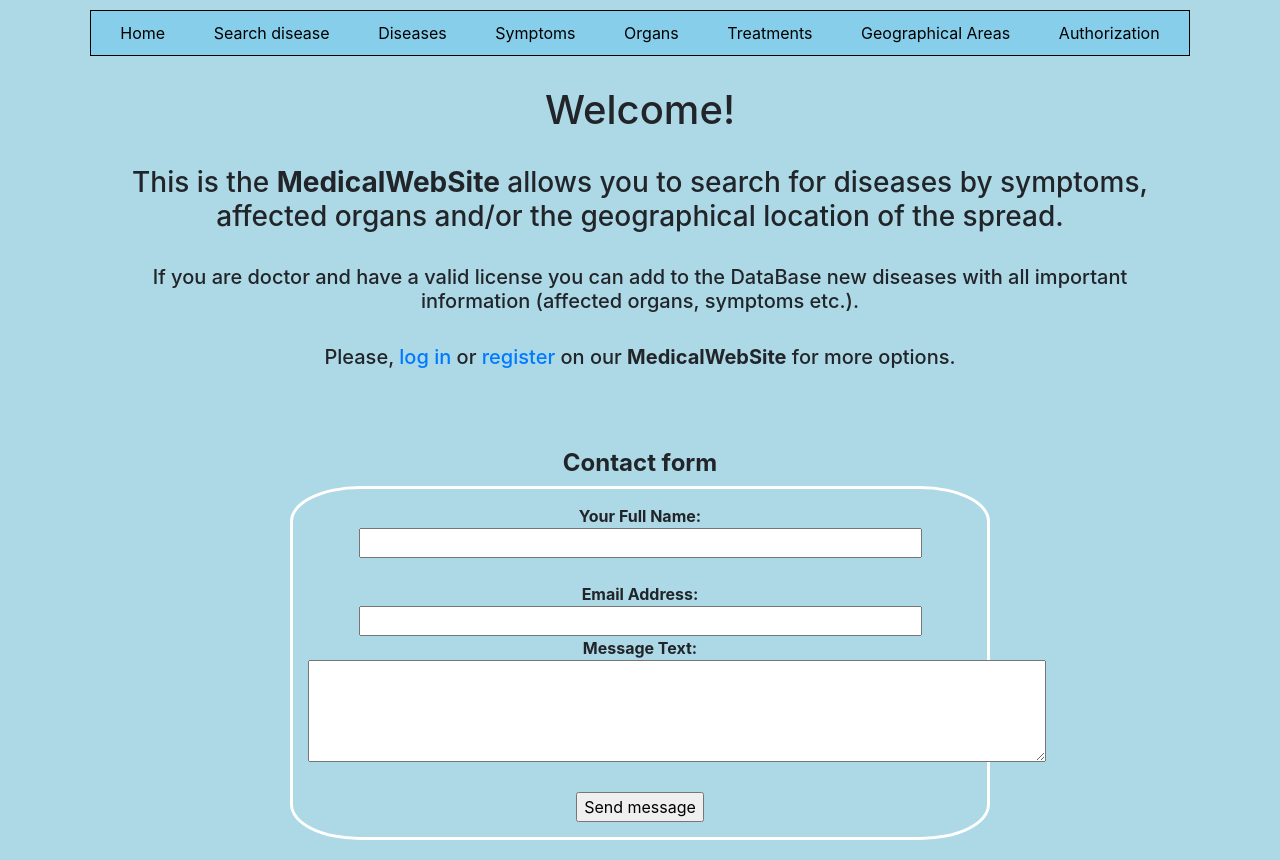
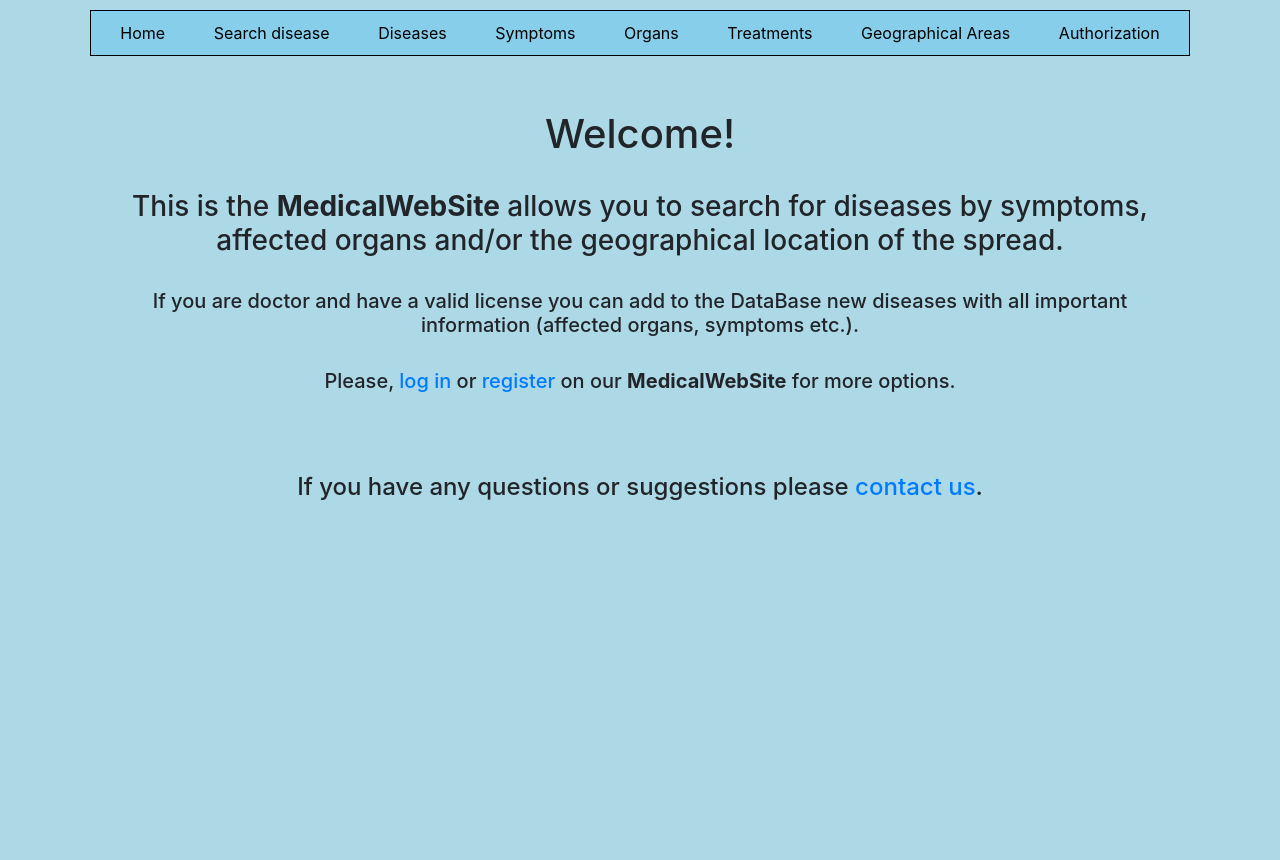
Before and after one commit to nikolska/Medical_reference_book, a Django app: page / in a window 1280 px wide. After the commit the page ends 500 px from the top, so only its background shows below. Run offline with Django 3.2, Linux system fonts and the light colour scheme; some libraries are stand-ins or nearby versions.

Commit message:
update contact form: check if user is authenticated

```diff
--- a/main_app/forms.py
+++ b/main_app/forms.py
@@ -77,9 +77,21 @@ class DiseaseSearchForm(forms.ModelForm):
 class ContactForm(forms.Form):
     """Form to send a message to admin."""
 
-    sender = forms.CharField(label="Your Full Name", max_length=255, widget=forms.TextInput(attrs={'size': 50}))
-    sender_email = forms.EmailField(label="Email Address", widget=forms.EmailInput(attrs={'size': 50}))
-    message_text = forms.CharField(label="Message Text", widget=forms.Textarea(attrs={'cols': 70, 'rows': 4}))
+    sender = forms.CharField(
+        label="Your Full Name",
+        max_length=255,
+        widget=forms.TextInput(attrs={'size': 50}),
+        required=False
+    )
+    sender_email = forms.EmailField(
+        label="Email Address",
+        widget=forms.EmailInput(attrs={'size': 50}),
+        required=False
+    )
+    message_text = forms.CharField(
+        label="Message Text",
+        widget=forms.Textarea(attrs={'cols': 70, 'rows': 4})
+    )
 
 
 class GeographicalAreaCreateForm(forms.ModelForm):
--- a/main_app/templates/home_page.html
+++ b/main_app/templates/home_page.html
@@ -6,6 +6,14 @@
 {% block content %}
 
 <div align="center">
+
+    {% if messages %}
+        {% for message in messages %}
+            <h3 style="color: darkblue;">{{ message }}</h3>
+        {% endfor %}
+    {% endif %}
+
+    <br>
 
     {% if request.user.is_authenticated %}
         <br><br><h1>Hello, {{ request.user.full_name }}! </h1>
@@ -16,7 +24,6 @@
         <br><h5><a href="{% url 'change_password' request.user.pk %}">
             <b>Here you can change you password</b>
         </a></h5>
-
     {% else %}
         <h1>Welcome!</h1><br>
         <h3>This is the <b>MedicalWebSite</b> allows you to search for diseases by symptoms,
@@ -28,32 +35,11 @@
             on our <b>MedicalWebSite</b> for more options.</h5><br>
     {% endif %}
 
-    <br>
+    <br><br>
 
-    {% if messages %}
-        {% for message in messages %}
-            <h3 style="color: darkblue;">{{ message }}</h3>
-        {% endfor %}
-    {% endif %}
-
-    <br><h4><b>Contact form</b></h4>
-
-    <div class="contact-form">
-        <form action="" method="POST">
-            {% csrf_token %}
-
-            <b>{{ form.sender.label }}:</b>
-            {{ form.sender }}
-
-            <br><br><b>{{ form.sender_email.label }}:</b>
-            {{ form.sender_email }}
-
-            <br><b>{{ form.message_text.label }}:</b><br>
-            {{ form.message_text }}
-
-            <br><br><input type="submit" value="Send message">
-        </form>
-    </div>
+    <h4>If you have any questions or suggestions please
+        <a href="{% url 'contact_page' %}">contact us</a>.
+    </h4>
 
 </div>
 
--- a/main_app/views.py
+++ b/main_app/views.py
@@ -24,6 +24,34 @@ class AuthorizationView(TemplateView):
     """ Authorization page with 2 options: login or register. """
 
     template_name = 'authorization.html'
+
+
+class ContactView(FormView):
+    """User can send the message for admin."""
+
+    form_class = ContactForm
+    template_name = 'contact_page.html'
+    success_url = reverse_lazy('home_page')
+
+    def form_valid(self, form):
+        """If the form is valid, send users's message and redirect to success URL."""
+
+        if self.request.user.id is not None:
+            sender = self.request.user.full_name
+            sender_email = self.request.user.email
+        else:
+            sender = form.cleaned_data['sender']
+            sender_email = form.cleaned_data['sender_email']
+
+        message = form.cleaned_data['message_text']
+
+        subject = f'Message from {sender}, {sender_email}'
+
+        mail_admins(subject, message, fail_silently=False)
+
+        messages.success(self.request, 'Your message successfully sent!')
+
+        return HttpResponseRedirect(self.get_success_url())
 
 
 class DiseaseCreateView(SuccessMessageMixin, UserPassesTestMixin, SessionWizardView):
@@ -131,27 +159,10 @@ class GeographicalAreaListView(SuccessMessageMixin, CreateView, ListView):
     success_url = reverse_lazy('geographical_areas_list')
 
 
-class HomePageView(FormView, TemplateView):
-    """ Start (home) page with contact form. """
+class HomePageView(TemplateView):
+    """ Start (home) page. """
 
-    form_class = ContactForm
     template_name = 'home_page.html'
-    success_url = reverse_lazy('home_page')
-
-    def form_valid(self, form):
-        """If the form is valid, send users's message and redirect to success URL."""
-
-        sender = form.cleaned_data['sender']
-        sender_email = form.cleaned_data['sender_email']
-        message = form.cleaned_data['message_text']
-
-        subject = f'Message from {sender}, {sender_email}'
-
-        mail_admins(subject, message, fail_silently=False)
-
-        messages.success(self.request, 'Your message successfully sent!')
-
-        return HttpResponseRedirect(self.get_success_url())
 
 
 class OrgansListView(ListView):
--- a/medical_app/urls.py
+++ b/medical_app/urls.py
@@ -20,7 +20,7 @@ from django.contrib.auth.views import LoginView, LogoutView
 from django.urls import path, re_path
 
 from main_app.views import (
-    AuthorizationView, DiseaseCreateView, DiseaseDetailsView,
+    AuthorizationView, ContactView, DiseaseCreateView, DiseaseDetailsView,
     DiseasesListView, DiseaseSearchView, GeographicalAreaListView,
     HomePageView, OrganCreateView, OrgansListView, RegistrationView,
     SymptomsListView, TreatmentsListView, UserDataUpdateView, UserPasswordUpdateView
@@ -31,17 +31,18 @@ urlpatterns = [
     path('', HomePageView.as_view(), name='home_page'),
     path('admin/', admin.site.urls, name='admin'),
     path('authorization/', AuthorizationView.as_view(), name='authorization'),
-    re_path(r'^data_change/(?P<pk>\d+)/$', UserDataUpdateView.as_view(), name='change_data'),
+    path('contact-us/', ContactView.as_view(), name='contact_page'),
+    re_path(r'^data-change/(?P<pk>\d+)/$', UserDataUpdateView.as_view(), name='change_data'),
     path('diseases/', DiseasesListView.as_view(), name='diseases_list'),
     re_path(r'^diseases/(?P<pk>\d+)/$', DiseaseDetailsView.as_view(), name='disease_details'),
     path('diseases/add/', DiseaseCreateView.as_view(), name='add_disease'),
     path('diseases/search/', DiseaseSearchView.as_view(), name='search_disease'),
-    path('geographical_areas/', GeographicalAreaListView.as_view(), name='geographical_areas_list'),
+    path('geographical-areas/', GeographicalAreaListView.as_view(), name='geographical_areas_list'),
     path('login/', LoginView.as_view(template_name='log_in.html'), name='log_in'),
     path('logout/', LogoutView.as_view(), name='logout'),
     path('organs/', OrgansListView.as_view(), name='organs_list'),
     path('organs/add/', OrganCreateView.as_view(), name='add_organ'),
-    re_path(r'^password_change/(?P<pk>\d+)/$', UserPasswordUpdateView.as_view(), name='change_password'),
+    re_path(r'^password-change/(?P<pk>\d+)/$', UserPasswordUpdateView.as_view(), name='change_password'),
     path('registration/', RegistrationView.as_view(), name='registration'),
     path('symptoms/', SymptomsListView.as_view(), name='symptoms_list'),
     path('treatments/', TreatmentsListView.as_view(), name='treatments_list'),
```
Also changed, not shown: main_app/templates/contact_page.html (added, +51 -0 lines).
